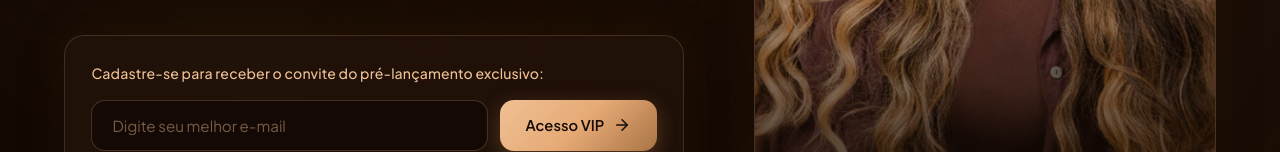
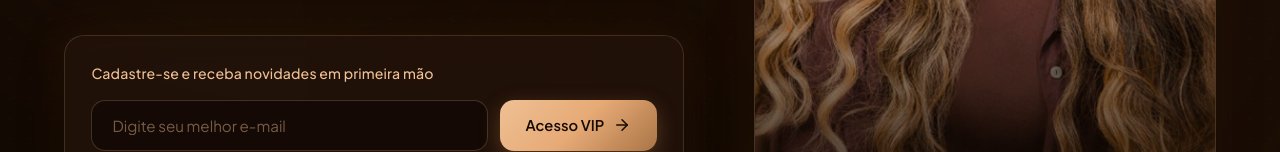
Before and after one commit to mrolimdev/gabriela-lopes-site, a plain HTML site: page index.html in a window 1280 px wide. Shown: the part 551-703 px from the top of the page. Drawn offline with nearby package versions, Linux system fonts and the light colour scheme.

Commit message:
style: update form label to 'Cadastre-se e receba novidades em primeira mão'

```diff
--- a/index.html
+++ b/index.html
@@ -64,7 +64,7 @@
 
         <!-- Formulário Lista VIP -->
         <form class="vip-form" id="vip-form" novalidate>
-          <label for="contact-input" class="form-label">Cadastre-se para receber o convite do pré-lançamento exclusivo:</label>
+          <label for="contact-input" class="form-label">Cadastre-se e receba novidades em primeira mão</label>
           <div class="input-group">
             <input
               type="email"
```
